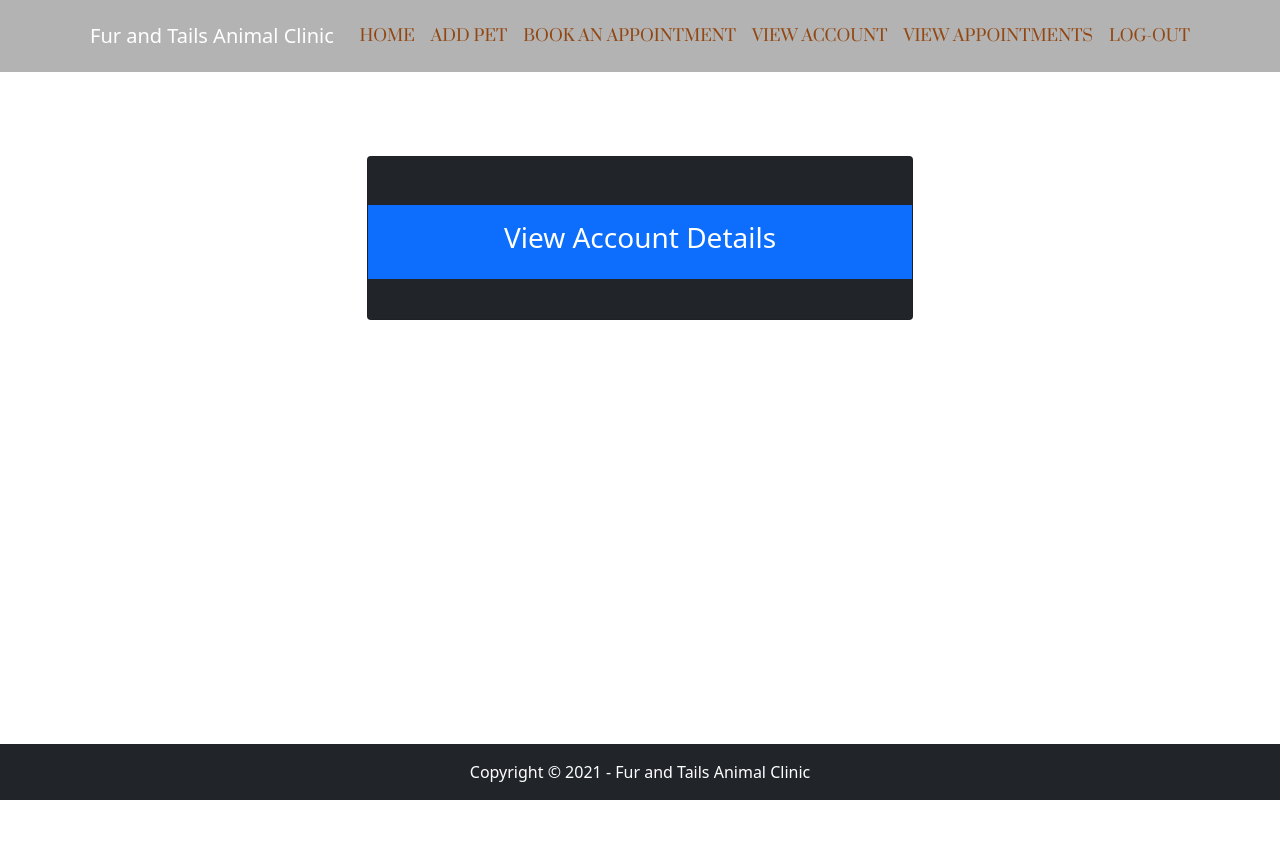
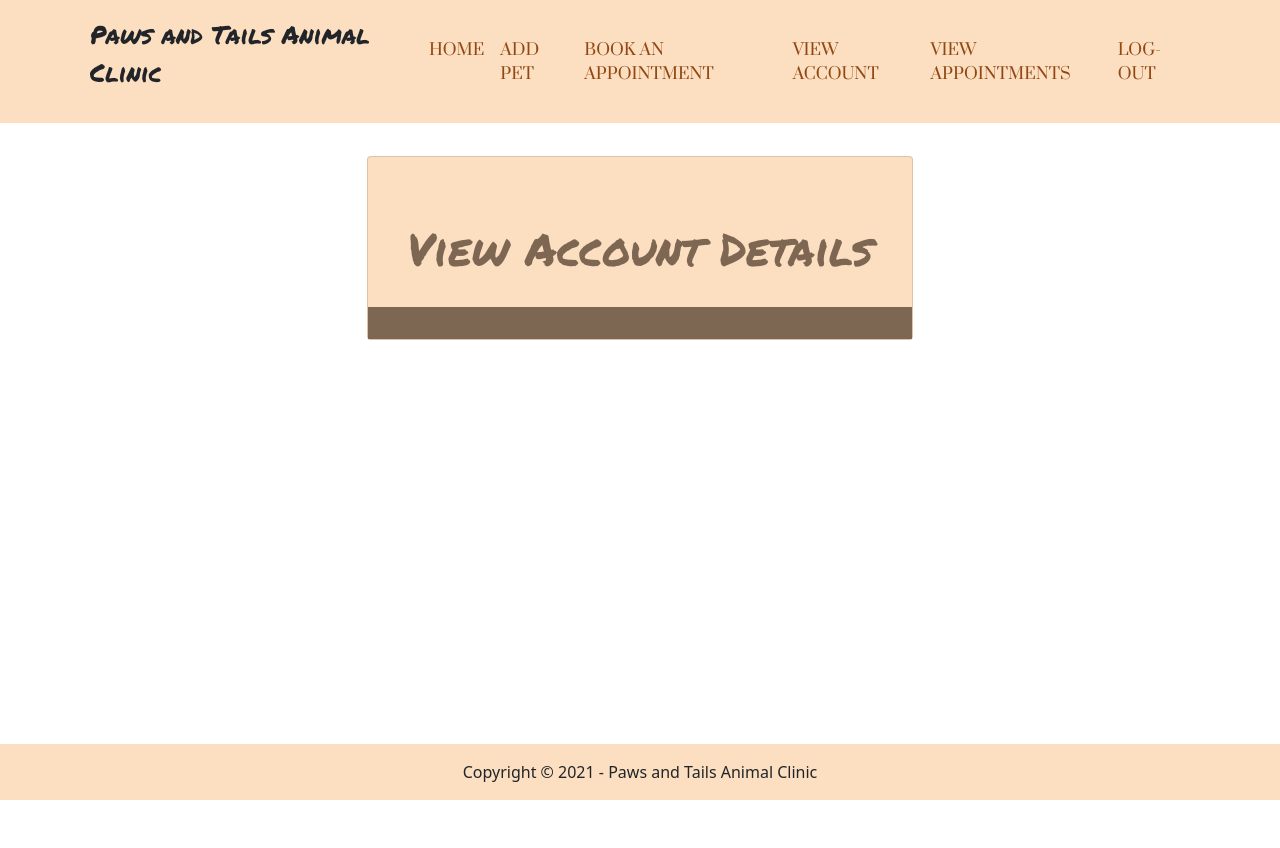
Before and after one commit to JLawrenceTamargo/VetClinicApplication, a PHP site: page /customerView.php in a window 1280 px wide. Run offline with PHP 8.4, Linux system fonts and the light colour scheme; the visitor is signed in with stand-in values (Sample User, id 1); data that the repository does not hold is empty.

Commit message:
fixed all the designs customer portal and admin portal

```diff
--- a/admin/adminDashboard.php
+++ b/admin/adminDashboard.php
@@ -107,7 +107,7 @@ if (!isset($_SESSION["SESSION_EMAIL"])) {
         <td><?php echo $rows['patientLastname']; ?></td>
         <td><?php echo $rows['status']; ?></td>
 
-        <td><button class="btn btn-lg" style="background-color: #AED09E!important;"><a style="text-decoration:none;" href="viewReqPending.php?reqID=<?php echo $rows['userID']; ?>">VIEW</a></button></td>
+        <td><button class="btn btn-lg" style="background-color: #444444!important; color:#EDEDED!important;"><a style="text-decoration:none; color:#EDEDED!important;" href="viewReqPending.php?reqID=<?php echo $rows['userID']; ?>">VIEW</a></button></td>
       </tr>
 
 
@@ -160,7 +160,7 @@ if (!isset($_SESSION["SESSION_EMAIL"])) {
         <td><?php echo $rows['status']; ?>
         <td><?php echo $rows['remarks']; ?>
 
-        <td><button class="btn btn-lg" style="background-color: #AED09E!important;"><a style="text-decoration:none;" name="viewBTN" href="viewReqAppt.php?reqID=<?php echo $rows['userID']; ?>">VIEW</a></button></td>
+        <td><button class="btn btn-lg" style="background-color: #444444!important; color:#EDEDED!important;"><a style="text-decoration:none; color:#EDEDED!important;" name="viewBTN" href="viewReqAppt.php?reqID=<?php echo $rows['userID']; ?>">VIEW</a></button></td>
       </tr>
 
 
--- a/customerView.php
+++ b/customerView.php
@@ -39,10 +39,10 @@ include 'conn.php';
 
 <body>
     <!--NAVBAR-->
-    <nav class="navbar fixed-top navbar-expand-lg bg-nav p-md-3">
+    <nav class="navbar fixed-top navbar-expand-lg bg-nav p-md-3" style="background-color:#fcdec0;">
         <div class="container">
-            <a href="#" class="navbar-brand text-white ms-2">Fur and Tails Animal Clinic</a>
-            <button type="button" class="navbar-toggler" data-bs-target="#navbarNav" data-bs-toggle="collapse" aria-controls="navbarNav" aria-expanded="false">
+        <p class=" ms-2" style="font-family: 'Permanent Marker', cursive; font-size:25px;">Paws and Tails Animal Clinic</p>
+        <button type="button" class="navbar-toggler" data-bs-target="#navbarNav" data-bs-toggle="collapse" aria-controls="navbarNav" aria-expanded="false">
                 <span class="navbar-toggler-icon text-white"><i class="bx bx-menu"></i></span>
             </button>
 
@@ -74,16 +74,16 @@ include 'conn.php';
 
 
 
-    <div class="container mt-5" style="padding-top:60px;">
+    <div class="container mt-5 mb-5" style="padding-top:60px;">
         <div class="row">
-            <div class="col-lg-6 m-auto">
-                <div class="card bg-dark mt-5">
-                    <div class="card-title bg-primary text-white mt-5">
-                        <h3 class="text-center py-3">View Account Details</h3>
+            <div class="col-lg-6 mb-5 m-auto">
+                <div class="card mt-5" style="background-color:#fcdec0;">
+                    <div class="card-title mt-5">
+                        <h3 class="text-center py-3" style="background-color:#fcdec0;color:#7E6752;font-size:45px;font-family: 'Permanent Marker', cursive;">View Account Details</h3>
 
                     </div>
 
-                    <div class="card-body">
+                    <div class="card-body" style="background-color:#7E6752;">
 
                         <form action="customerEdit.php" method="post">
 
@@ -107,7 +107,7 @@ include 'conn.php';
                                 <label class="text-white">Email:</label>
                                 <input type="email" name="email" class="form-control mb-3" value="<?php echo $row["email"]; ?>" readonly>
 
-                                <button type="submit" class="btn btn-primary mb-3 editbtn">EDIT INFO</button>
+                                <button type="submit" class="btn mb-3 editbtn" style="background-color:#fcdec0;color:#7E6752; font-weight:bold; float:right;">EDIT INFO</button>
 
 
                             <?php } ?>
@@ -123,11 +123,9 @@ include 'conn.php';
 
 
     <!-- Footer-->
-    <footer class="footer py-3 bg-dark">
-        <div class="container px-4 px-lg-5">
-            <p class="m-0 text-center text-white">Copyright &copy; 2021 - Fur and Tails Animal Clinic</p>
-        </div>
-    </footer>
+    <footer class="footer py-3" style="background-color:#fcdec0;">
+            <div class="container px-4 px-lg-5"><p class="m-0 text-center text-dark">Copyright &copy; 2021 - Paws and Tails Animal Clinic</p></div>
+        </footer>
 
     <!--BOOTSRAP JS-->
     <script src="https://cdn.jsdelivr.net/npm/bootstrap@5.0.2/dist/js/bootstrap.bundle.min.js" integrity="sha384-MrcW6ZMFYlzcLA8Nl+NtUVF0sA7MsXsP1UyJoMp4YLEuNSfAP+JcXn/tWtIaxVXM" crossorigin="anonymous"></script>
--- a/logout.php
+++ b/logout.php
@@ -3,5 +3,6 @@
     session_unset();
     session_destroy();
 
-    header("Location: index.php");
+    echo "<script> alert('Successfully logged-out'); window.location='index.php'; </script>";
+    //header("Location: index.php");
 ?>
```
Also changed, not shown: addPet.php (+12 -11 lines), admin/addAdmin.php (+10 -9 lines), bookAppt.php (+14 -15 lines), customer.php (+6 -4 lines), customerViewAppt.php (+15 -9 lines).
